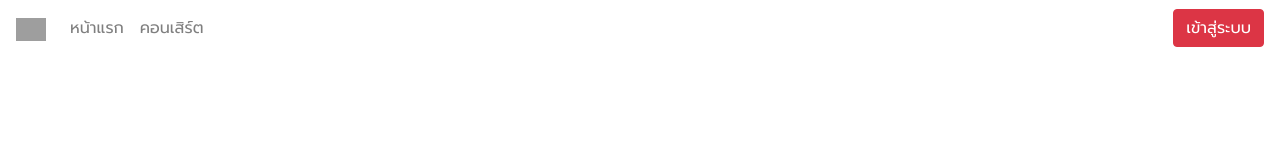
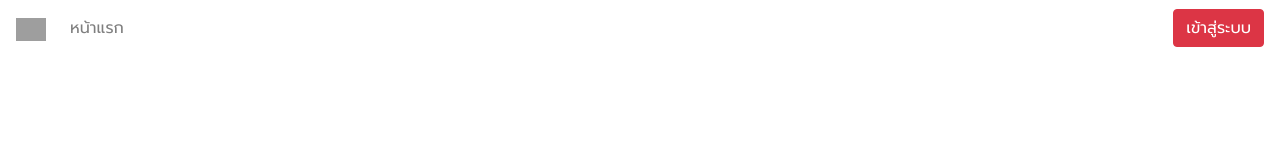
Before and after one commit to it62070040/ticket, a Vue app in the folder project/frontend/: page /user in a window 1280 px wide. Shown: the top 160 px of the page. Built offline with nearby package versions, Linux system fonts and the light colour scheme.

Commit message:
ลบ  คำว่าคอนเสิร์ตบน  navbar

```diff
--- a/project/frontend/src/App.vue
+++ b/project/frontend/src/App.vue
@@ -12,9 +12,6 @@
             <router-link to="/">
               <a class="nav-link" >หน้าแรก</a>
             </router-link>
-          </li>
-          <li class="nav-item">
-            <a class="nav-link" >คอนเสิร์ต</a>
           </li>
         </ul>
         <router-link to="/create">
@@ -150,3 +147,10 @@ export default {
   },
 };
 </script>
+<style>
+a:hover, a:visited, a:link, a:active
+{
+    text-decoration: none;
+}
+
+</style>
--- a/project/frontend/src/components/navbar.vue
+++ b/project/frontend/src/components/navbar.vue
@@ -11,9 +11,7 @@
                                 <a class="nav-link" href="#">หน้าแรก</a>
                                 </router-link>
                             </li>
-                            <li class="nav-item">
-                                <a class="nav-link" href="#">คอนเสิร์ต</a>
-                            </li>
+
 
                         </ul>
                         <router-link to="/create">
```
